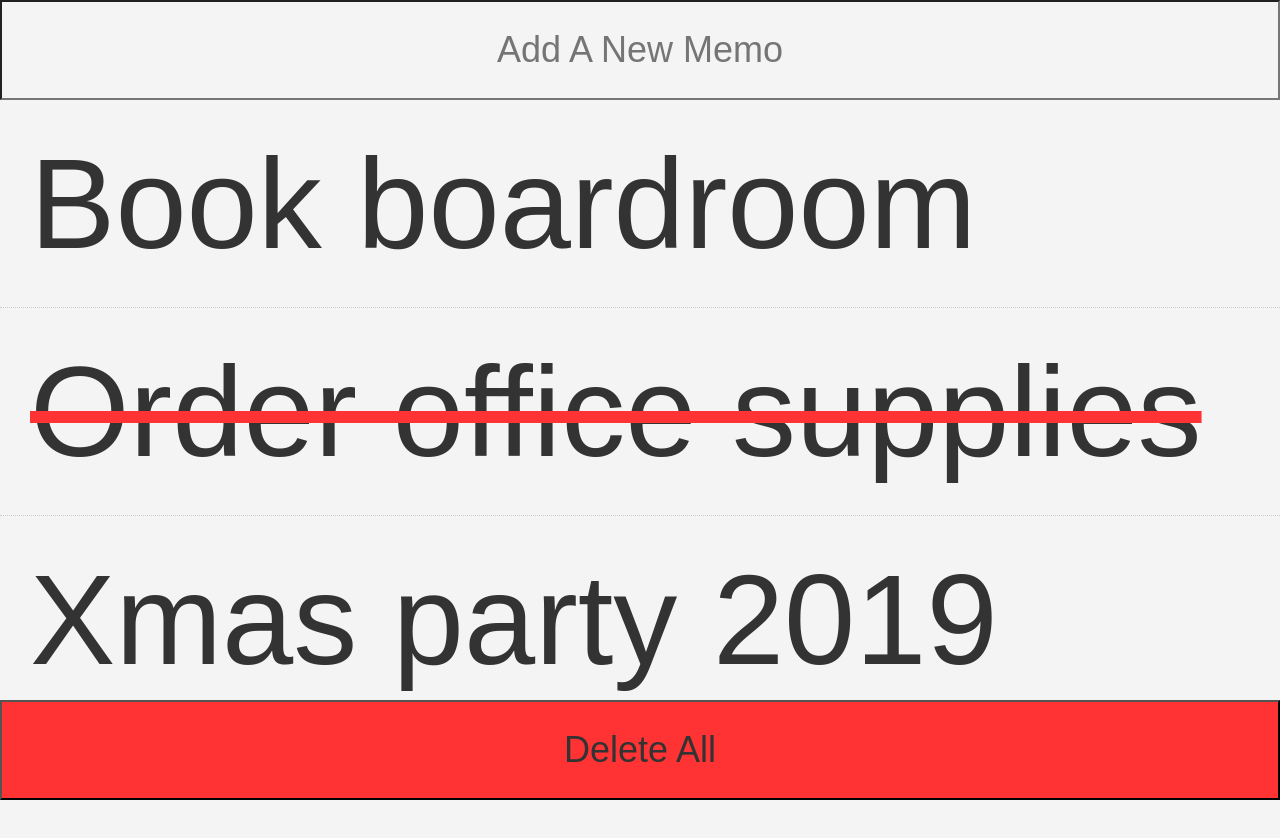
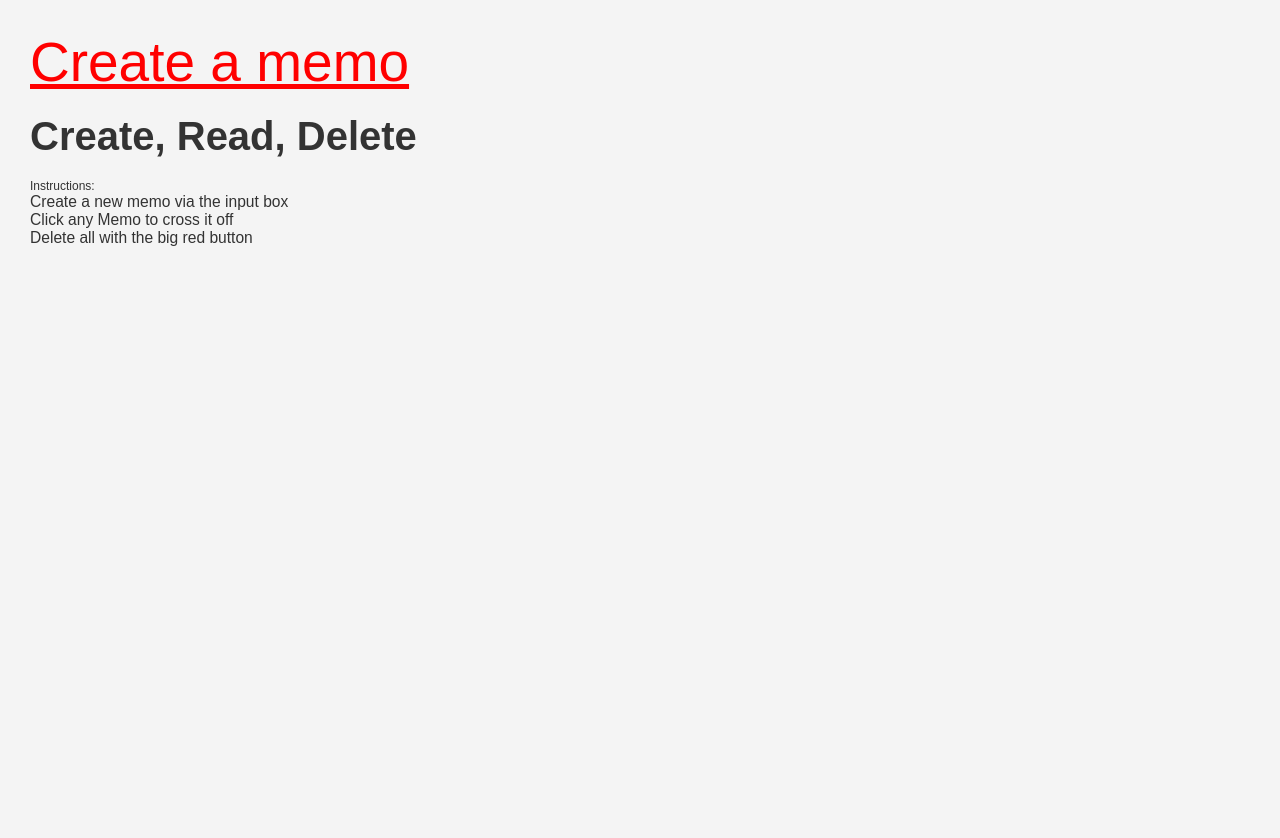
Before and after one commit to mattperkins/react-basic-training, a React app: page / in a window 1280 px wide. Shown: the top 838 px of the page. After the commit the page ends 800 px from the top, so only its background shows below. Built offline with nearby package versions, Linux system fonts and the light colour scheme.

Commit message:
add browser router and refactor

```diff
--- a/src/components/App.js
+++ b/src/components/App.js
@@ -1,100 +1,20 @@
 import * as React from 'react'
-import './app.css'
-import AddMemo from './AddMemo'
-import Button from './Button'
-import Memo from './Memo'
+import { BrowserRouter as Router, Route } from 'react-router-dom'
+import MemoApp from './memo/MemoApp'
+import About from './about/About'
+require('./app.css')
 
 export default class App extends React.Component {
-  state = {
-    memos: [
-      {
-        id: 1,
-        title: 'Book boardroom',
-        status: false
-      },
-      {
-        id: 2,
-        title: 'Order office supplies',
-        status: true
-      },
-      {
-        id: 3,
-        title: 'Xmas party 2019',
-        status: false
-      }
-    ]
-  }
-
-  // Add Memo
-  addMemo = (title) => {
-    const createNewMemo = {
-      id: Math.random() * 10,
-      title,
-      status: false
-    }
-    this.setState({
-      memos: [...this.state.memos, createNewMemo]
-    })
-  }
-
-  toggleStatus = (id) => {
-    this.setState({
-      memos: this.state.memos.map(memo => {
-        if (memo.id === id) {
-          memo.status = !memo.status
-        }
-        return memo
-      })
-      // ,
-      // Delete Single Memo
-      // memos: [...this.state.memos.filter(memo => memo.id !== id)]
-    })
-  }
-
-  deleteAll = () => {
-    this.setState({
-      memos: []
-    })
-  }
-
-  btnMsg = () => {
-    if (this.state.memos.length !== 0) {
-      return "Delete All"
-    } else {
-      return "..."
-    }
-  }
-
-  btnStyle = () => {
-    return {
-      width: '100%',
-      height: 100,
-      backgroundColor: '#f33',
-      fontSize: '3rem',
-      cursor: 'pointer',
-      position: 'fixed',
-      bottom: 0
-    }
-  }
-
   render() {
-
-    // console.log(this.state.memos)
     return (
-      <>
-        <AddMemo addMemo={this.addMemo} />
-        <Memo
-          memos={this.state.memos}
-          toggleStatus={this.toggleStatus} />
-        <div style={{ height: 200 }}></div>
-        <Button
-          btnStyle={this.btnStyle()}
-          deleteAll={this.deleteAll}
-          btnMsg={this.btnMsg()}
-        />
-
-      </>
-
+      <Router>
+        <>
+          <Route exact path="/" component={About} />
+          <Route path="/memo" render={props => (
+            <MemoApp />
+          )} />
+        </>
+      </Router>
     )
   }
 }
```
